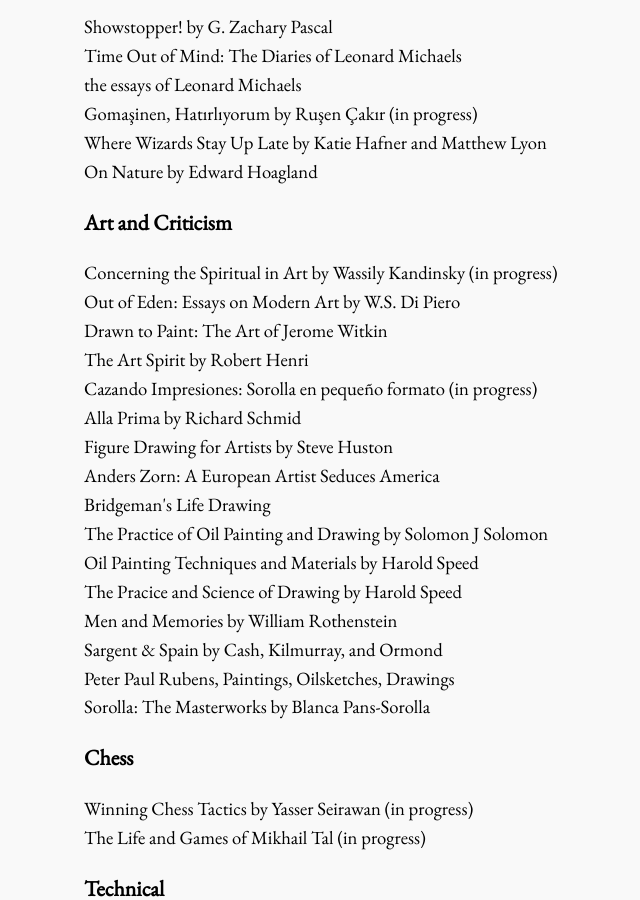
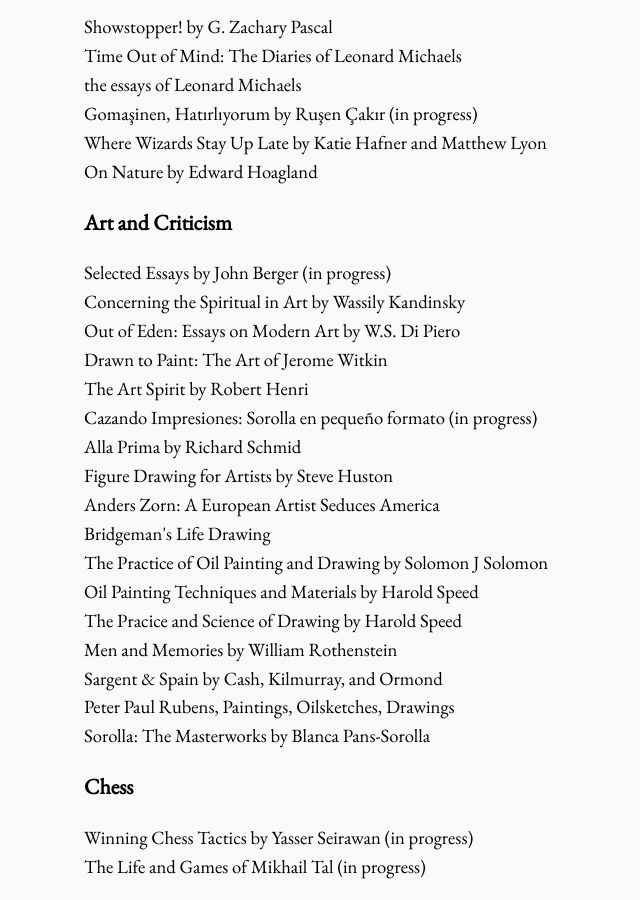
Before and after one commit to bora-uyumazturk/bora-uyumazturk.github.io, a Jekyll site: the page built from reading.html, in a window 1280 px wide and 900 px high, scrolled down 595 px. Shown: the whole window, without its empty margins (88-728 px from the left). Built offline with Jekyll 4.4.1, drawn with Linux system fonts in a browser that asks for light colours.

Commit message:
Update reading.html

```diff
--- a/reading.html
+++ b/reading.html
@@ -34,7 +34,8 @@ title: Reading
 
   <h3>Art and Criticism</h3>
 
-  Concerning the Spiritual in Art by Wassily Kandinsky (in progress) <br>
+  Selected Essays by John Berger (in progress) <br>
+  Concerning the Spiritual in Art by Wassily Kandinsky <br>
   Out of Eden: Essays on Modern Art by W.S. Di Piero <br>
   Drawn to Paint: The Art of Jerome Witkin <br>
   The Art Spirit by Robert Henri <br>
```
